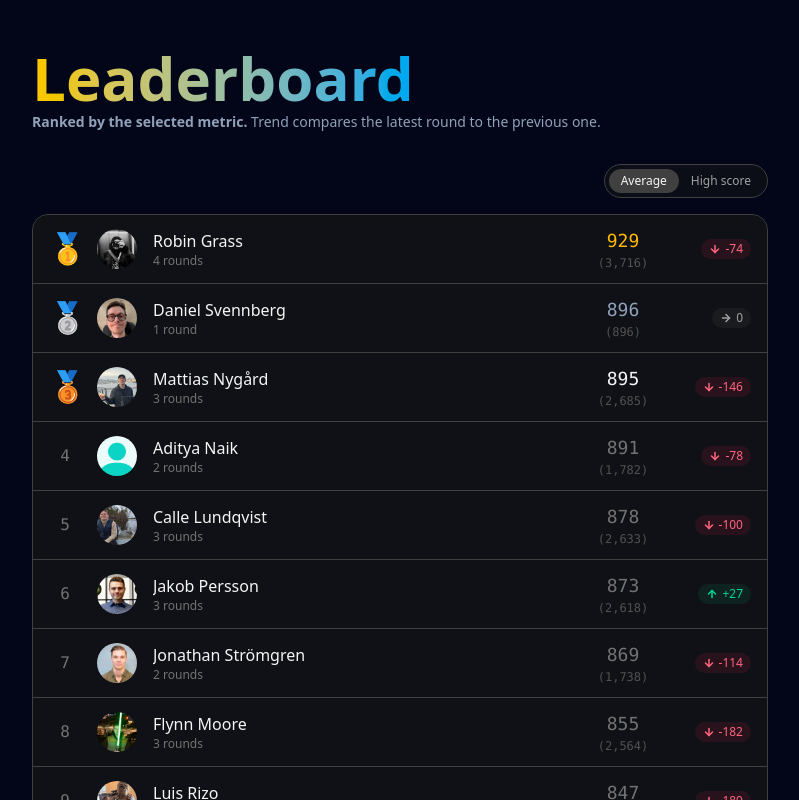
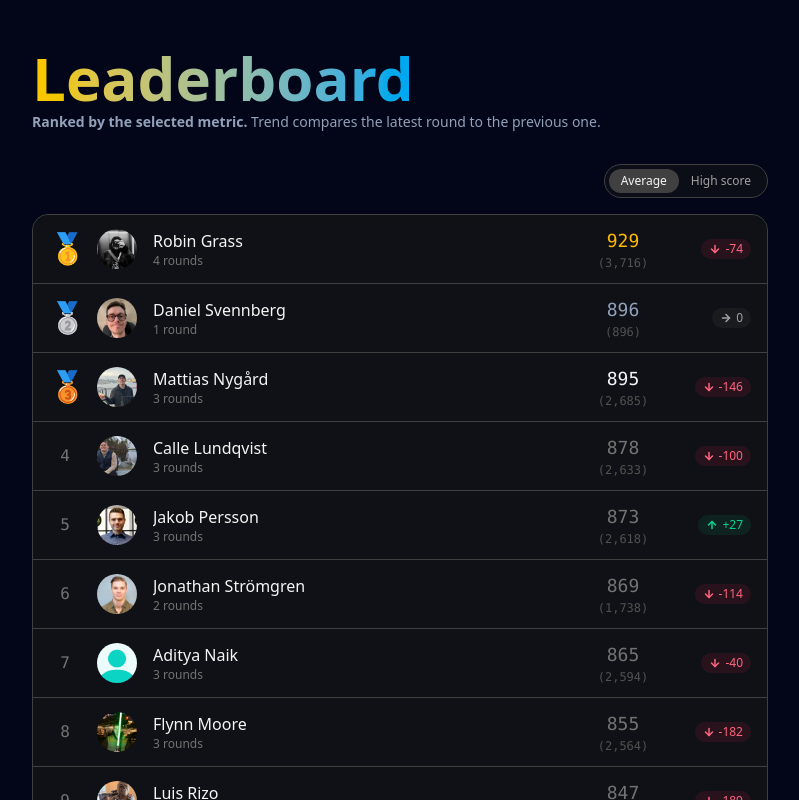
Before and after one commit to hejrobin/maptap-leaderboard, a React (Vite) app: page / in a window 1280 px wide. Shown: the top 800 px of the page, without its empty margins (240-1039 px from the left). Built offline with nearby package versions, Linux system fonts and the light colour scheme.

Commit message:
chore: update scores

```diff
--- a/src/data.ts
+++ b/src/data.ts
@@ -71,6 +71,7 @@ export const leaderboard: Player[] = [
     scores: [
       { date: "2026-06-17", score: 930 },
       { date: "2026-06-18", score: 852 },
+      { date: "2026-06-22", score: 812 },
     ],
   },
   {
```
